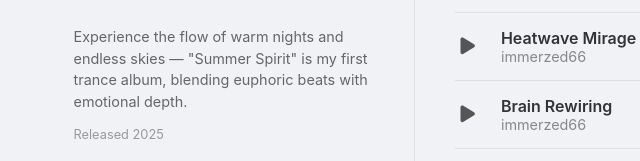
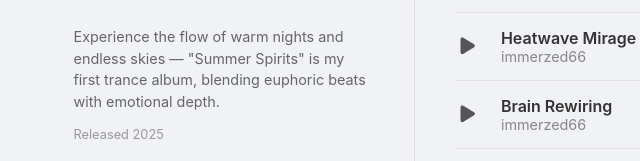
Before and after one commit to immerzed66/summer-spirits, a plain HTML site: page index.html in a window 1280 px wide. Shown: the part 785-946 px from the top of the page, 76-716 px from the left. Drawn offline with Linux system fonts and the light colour scheme; a script that the page names is missing.

Commit message:
Add files via upload

```diff
--- a/index.html
+++ b/index.html
@@ -28,7 +28,7 @@
                 <a href="https://music.youtube.com/playlist?list=OLAK5uy_nIbZ8JG8K6pRKBZyPkp79x7DLWUKfUjDw" class="stream-btn youtube"><i class="fab fa-youtube"></i> YouTube Music</a>
             </div>
 
-            <p class="bio-text">Experience the flow of warm nights and endless skies — "Summer Spirit" is my first trance album, blending euphoric beats with emotional depth.</p>
+            <p class="bio-text">Experience the flow of warm nights and endless skies — "Summer Spirits" is my first trance album, blending euphoric beats with emotional depth.</p>
             <p class="release-date">Released 2025</p>
             <div class="social-icons">
                 <a href="https://www.instagram.com/immerzed66/"><i class="fab fa-instagram"></i></a>
```
